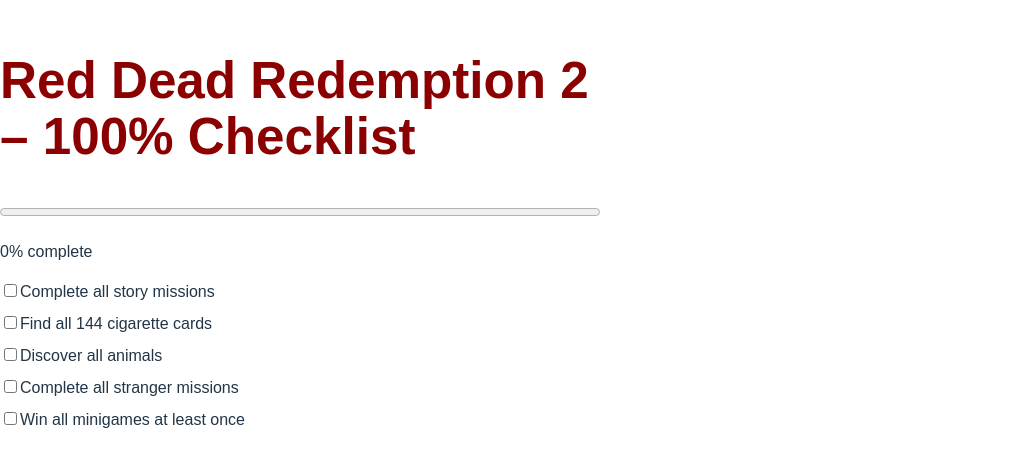
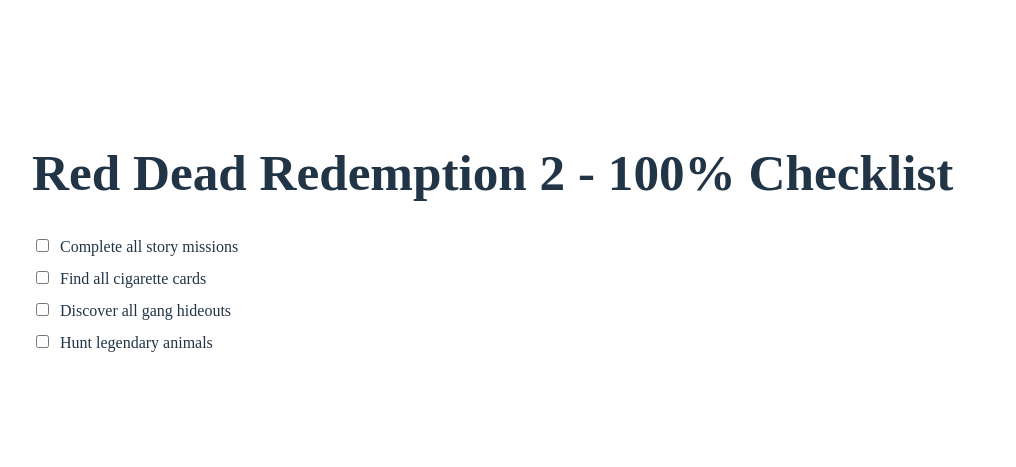
Before and after one commit to ScottA-Reeve/rdr2-100-checklist-react, a React (Vite) app: page / in a window 1280 px wide. Shown: the part 159-626 px from the top of the page, without its empty margins (0-1016 px from the left). Built offline with nearby package versions, Linux system fonts and the light colour scheme.

Commit message:
Add basic RDR2 checklist

```diff
--- a/src/App.jsx
+++ b/src/App.jsx
@@ -1,54 +1,40 @@
-import { useState, useEffect } from "react";
+import { useState } from "react";
 
 function App() {
-  const tasks = [
-    "Complete all story missions",
-    "Find all 144 cigarette cards",
-    "Discover all animals",
-    "Complete all stranger missions",
-    "Win all minigames at least once",
-  ];
+  const [tasks, setTasks] = useState([
+    { id: 1, text: "Complete all story missions", done: false },
+    { id: 2, text: "Find all cigarette cards", done: false },
+    { id: 3, text: "Discover all gang hideouts", done: false },
+    { id: 4, text: "Hunt legendary animals", done: false },
+  ]);
 
-  const [checked, setChecked] = useState(() => {
-    // Load progress from localStorage
-    const saved = localStorage.getItem("progress");
-    return saved ? JSON.parse(saved) : Array(tasks.length).fill(false);
-  });
-
-  useEffect(() => {
-    // Save progress whenever it changes
-    localStorage.setItem("progress", JSON.stringify(checked));
-  }, [checked]);
-
-  const toggle = (i) => {
-    setChecked((prev) =>
-      prev.map((val, index) => (index === i ? !val : val))
+  const toggleTask = (id) => {
+    setTasks(
+      tasks.map((task) =>
+        task.id === id ? { ...task, done: !task.done } : task
+      )
     );
   };
 
-  const progress = Math.round(
-    (checked.filter(Boolean).length / tasks.length) * 100
-  );
-
   return (
-    <div style={{ maxWidth: 600, margin: "2rem auto", fontFamily: "sans-serif" }}>
-      <h1 style={{ color: "darkred" }}>Red Dead Redemption 2 – 100% Checklist</h1>
-
-      <progress value={progress} max="100" style={{ width: "100%" }} />
-      <p>{progress}% complete</p>
-
-      {tasks.map((task, i) => (
-        <div key={i} style={{ margin: "0.5rem 0" }}>
+    <div style={{ padding: "2rem", fontFamily: "serif" }}>
+      <h1>Red Dead Redemption 2 - 100% Checklist</h1>
+      <ul style={{ listStyle: "none", padding: 0 }}>
+        {tasks.map((task) => (
+          <li key={task.id} style={{ margin: "0.5rem 0" }}>
             <label>
               <input
                 type="checkbox"
-              checked={checked[i]}
-              onChange={() => toggle(i)}
+                checked={task.done}
+                onChange={() => toggleTask(task.id)}
               />
-            {task}
+              <span style={{ marginLeft: "0.5rem" }}>
+                {task.done ? <s>{task.text}</s> : task.text}
+              </span>
             </label>
-        </div>
+          </li>
         ))}
+      </ul>
     </div>
   );
 }
--- a/vite.config.js
+++ b/vite.config.js
@@ -1,7 +1,8 @@
+// vite.config.js
 import { defineConfig } from 'vite'
 import react from '@vitejs/plugin-react'
 
 export default defineConfig({
   plugins: [react()],
-  base: '/rdr2-100-checklist-react/', // 👈 must match your repo name
+  base: '/rdr2-100-checklist-react/', // 👈 must match repo name
 })
```
Also changed, not shown: package.json (+11 -1 lines), 1 other file (tests, documents, lock files or other folders). Lines whose indentation alone changed are shown as unchanged.
